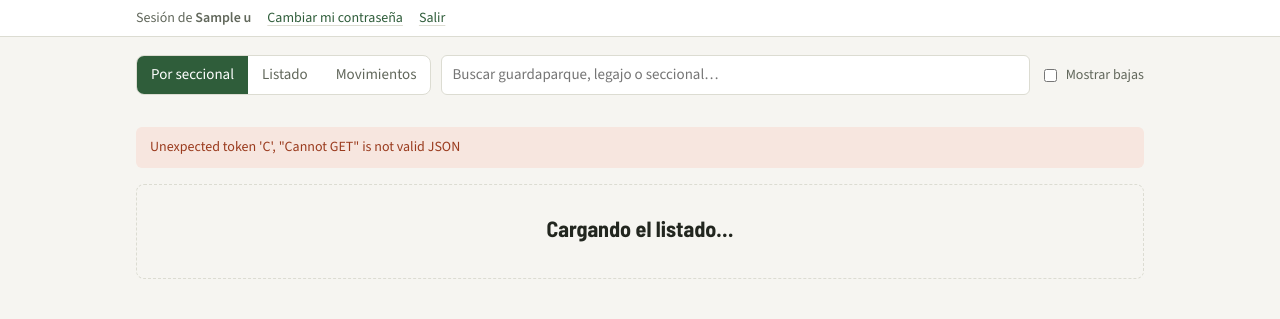
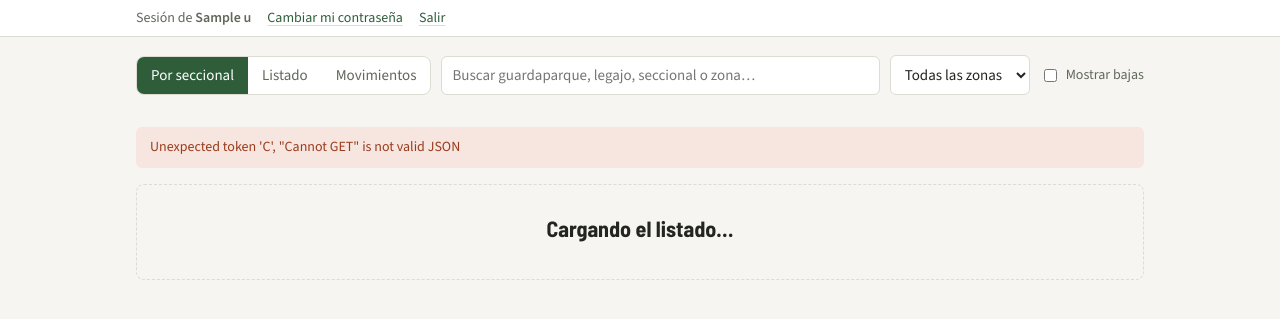
Before and after one commit to brunoas85/Guardaparques, a Python web app: template guardaparques/templates/index.html in a window 1280 px wide. Shown: the part 97-416 px from the top of the page. Run offline with Jinja, Linux system fonts and the light colour scheme; the template is opened without the code that fills it: most values are stand-ins (such as "Sample title", 1, 10 or a date in 2020).

Commit message:
Filtro por zona (UGD Norte, Centro y Sur)
Selector de zona en la barra de herramientas que filtra las tres vistas
(Por seccional, Listado y Movimientos). La búsqueda de texto también
encuentra la zona, como "UGD Sur" o "zona sur".

Co-Authored-By: Claude Opus 5.5 <noreply@anthropic.com>

```diff
--- a/guardaparques/static/app.js
+++ b/guardaparques/static/app.js
@@ -3,7 +3,7 @@
 "use strict";
 const $ = s => document.querySelector(s);
 const APP = window.APP || {};
-const S = { secc: [], ag: [], dest: [], view: "seccional", q: "", bajas: false, canWrite: !!APP.usuario, loaded: false };
+const S = { secc: [], ag: [], dest: [], view: "seccional", q: "", zona: "", bajas: false, canWrite: !!APP.usuario, loaded: false };
 
 const today = () => new Date().toLocaleDateString("sv-SE");
 const fmt = d => d ? d.slice(0, 10).split("-").reverse().join("/") : "—";
@@ -39,6 +39,7 @@ async function cargar() {
       return { ...a, activo: !!a.activo, actual, ultimo: actual || ds[ds.length - 1] || null, destinos: ds };
     });
     S.loaded = true;
+    opcionesZona();
     if (!$("#notice").classList.contains("warn")) notice("");
     render();
   } catch (e) {
@@ -68,10 +69,32 @@ async function guardar(accion, datos, errEl, boton) {
 }
 
 /* ---------- Render ---------- */
+/* ---------- Zonas ---------- */
+const ORDEN_ZONAS = ["ugd norte", "ugd centro", "ugd sur"];
+const zonaDeSecc = id => { const s = id && secById(id); return s ? s.zona || "" : ""; };
+const zonaDe = a => zonaDeSecc(a.activo ? a.actual && a.actual.seccional_id : a.ultimo && a.ultimo.seccional_id);
+// Texto con el que la búsqueda encuentra una zona: "UGD Sur" también como "zona sur".
+const textoZona = z => { const n = norm(z); return n ? n + " " + n.replace(/^ugd\s+/, "zona ") : ""; };
+const enZona = z => !S.zona || norm(z) === norm(S.zona);
+function opcionesZona() {
+  const sel = $("#zona"), zonas = [...new Set(S.secc.map(s => s.zona).filter(Boolean))].sort((x, y) => {
+    const i = ORDEN_ZONAS.indexOf(norm(x)), j = ORDEN_ZONAS.indexOf(norm(y));
+    return (i < 0 ? 99 : i) - (j < 0 ? 99 : j) || x.localeCompare(y, "es");
+  });
+  if (S.zona && !zonas.some(z => norm(z) === norm(S.zona))) S.zona = "";
+  sel.innerHTML = `<option value="">Todas las zonas</option>` +
+    zonas.map(z => `<option value="${esc(z)}"${norm(z) === norm(S.zona) ? " selected" : ""}>${esc(z)}</option>`).join("");
+  sel.hidden = !zonas.length;
+}
+function sinCoincidencias() {
+  const partes = [S.q && `“${esc(S.q)}”`, S.zona && esc(S.zona)].filter(Boolean);
+  return `<div class="empty">Nada coincide con ${partes.join(" en ")}.</div>`;
+}
+
 function visibles() {
   const q = norm(S.q);
-  return S.ag.filter(a => (S.bajas || a.activo) &&
-    (!q || norm(a.nombre).includes(q) || norm(a.legajo).includes(q) || norm(a.ultimo && a.ultimo.seccional).includes(q)));
+  return S.ag.filter(a => (S.bajas || a.activo) && enZona(zonaDe(a)) &&
+    (!q || norm(a.nombre).includes(q) || norm(a.legajo).includes(q) || norm(a.ultimo && a.ultimo.seccional).includes(q) || textoZona(zonaDe(a)).includes(q)));
 }
 function render() {
   const act = S.ag.filter(a => a.activo);
@@ -94,10 +117,10 @@ function vistaSeccional() {
   const ags = visibles(), q = norm(S.q);
   const enSec = (a, id) => a.activo ? a.actual && a.actual.seccional_id === id : a.ultimo && a.ultimo.seccional_id === id;
   const grupos = S.secc.slice().sort(byName).map(s => ({ s, list: ags.filter(a => enSec(a, s.id)).sort(byName) }))
-    .filter(g => !q || g.list.length || norm(g.s.nombre).includes(q));
+    .filter(g => enZona(g.s.zona) && (!q || g.list.length || norm(g.s.nombre).includes(q) || textoZona(g.s.zona).includes(q)));
   const sin = ags.filter(a => !S.secc.some(s => enSec(a, s.id))).sort(byName);
   if (sin.length) grupos.push({ s: { id: 0, nombre: "Sin seccional asignada" }, list: sin });
-  if (!grupos.length) return `<div class="empty">Nada coincide con “${esc(S.q)}”.</div>`;
+  if (!grupos.length) return sinCoincidencias();
   return `<div class="grid">${grupos.map(({ s, list }) => `
     <section class="secc${s.id ? "" : " sin"}"><h3>
       <span class="tit">${s.id && S.canWrite ? `<button class="linkish" type="button" data-act="editS" data-id="${s.id}" title="Editar seccional">${esc(s.nombre)}</button>` : esc(s.nombre)}</span>
@@ -108,7 +131,7 @@ function vistaSeccional() {
 }
 function vistaListado() {
   const ags = visibles().sort(byName);
-  if (!ags.length) return `<div class="empty">${S.q ? `Nada coincide con “${esc(S.q)}”.` : "No hay guardaparques activos."}</div>`;
+  if (!ags.length) return S.q || S.zona ? sinCoincidencias() : `<div class="empty">No hay guardaparques activos.</div>`;
   return `<div class="tablebox"><table><thead><tr><th>Guardaparque</th><th>Legajo</th><th>Seccional</th><th>Desde</th><th></th></tr></thead><tbody>
     ${ags.map(a => `<tr><td><button class="linkish" type="button" data-act="hist" data-id="${a.id}">${esc(a.nombre)}</button>${a.activo ? "" : ` <span class="pill off">Baja</span>`}</td>
       <td class="num">${esc(a.legajo) || "—"}</td>
@@ -120,14 +143,17 @@ function vistaListado() {
 function movimientos() {
   const ev = [];
   for (const a of S.ag) {
-    a.destinos.forEach((d, i) => { if (i > 0) ev.push({ fecha: d.desde, a, de: a.destinos[i - 1].seccional, hacia: d.seccional, ref: d.referencia, por: d.registrado_por }); });
-    if (!a.activo && a.baja_fecha) ev.push({ fecha: a.baja_fecha, a, de: a.ultimo && a.ultimo.seccional, baja: true });
+    a.destinos.forEach((d, i) => { if (i > 0) { const p = a.destinos[i - 1];
+      ev.push({ fecha: d.desde, a, de: p.seccional, hacia: d.seccional, zonas: [zonaDeSecc(p.seccional_id), zonaDeSecc(d.seccional_id)], ref: d.referencia, por: d.registrado_por }); } });
+    if (!a.activo && a.baja_fecha) ev.push({ fecha: a.baja_fecha, a, de: a.ultimo && a.ultimo.seccional, zonas: [zonaDe(a)], baja: true });
   }
   return ev.sort((x, y) => (y.fecha || "").localeCompare(x.fecha || ""));
 }
 function vistaMovimientos() {
   const q = norm(S.q);
-  const ev = movimientos().filter(e => !q || norm(e.a.nombre).includes(q) || norm(e.de).includes(q) || norm(e.hacia).includes(q));
+  const ev = movimientos().filter(e => (!S.zona || e.zonas.some(enZona)) &&
+    (!q || norm(e.a.nombre).includes(q) || norm(e.de).includes(q) || norm(e.hacia).includes(q) || e.zonas.some(z => textoZona(z).includes(q))));
+  if (!ev.length && (S.q || S.zona)) return sinCoincidencias();
   if (!ev.length) return `<div class="empty"><h2>Sin movimientos registrados</h2>Cada vez que se usa “Cambiar seccional”, el traslado queda anotado acá con su fecha.</div>`;
   return `<div class="tablebox"><ul class="timeline">${ev.map(e => `<li><span class="when">${fmt(e.fecha)}</span>
     <span><button class="linkish" type="button" data-act="hist" data-id="${e.a.id}">${esc(e.a.nombre)}</button><br>
@@ -288,6 +314,7 @@ document.querySelectorAll(".tabs button").forEach(b => b.addEventListener("click
   render();
 }));
 $("#q").addEventListener("input", e => { S.q = e.target.value; render(); });
+$("#zona").addEventListener("change", e => { S.zona = e.target.value; render(); });
 $("#bajas").addEventListener("change", e => { S.bajas = e.target.checked; render(); });
 $("#bAddA").addEventListener("click", () => abrirAgente());
 $("#bAddS").addEventListener("click", () => abrirSeccional());
--- a/guardaparques/templates/index.html
+++ b/guardaparques/templates/index.html
@@ -25,7 +25,8 @@
       <button type="button" data-view="listado" aria-pressed="false">Listado</button>
       <button type="button" data-view="historial" aria-pressed="false">Movimientos</button>
     </div>
-    <input id="q" type="search" placeholder="Buscar guardaparque, legajo o seccional…" aria-label="Buscar">
+    <input id="q" type="search" placeholder="Buscar guardaparque, legajo, seccional o zona…" aria-label="Buscar">
+    <select id="zona" aria-label="Zona"><option value="">Todas las zonas</option></select>
     <label class="check"><input id="bajas" type="checkbox"> Mostrar bajas</label>
   </div>
   <div class="toolbar">
```
